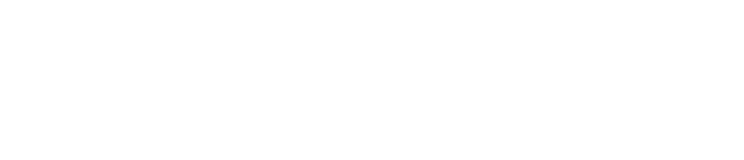
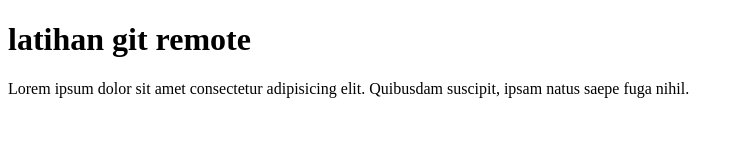
Before and after one commit to nursamsi04/samsi-git-test, a plain HTML site: page index.html in a window 1280 px wide. Shown: the whole page, without its empty margins (0-744 px from the left). Drawn offline with Linux system fonts and the light colour scheme.

Commit message:
menambahkan faragraf

```diff
--- a/index.html
+++ b/index.html
@@ -9,7 +9,8 @@
 </head>
 
 <body>
-
+    <h1>latihan git remote</h1>
+    <p>Lorem ipsum dolor sit amet consectetur adipisicing elit. Quibusdam suscipit, ipsam natus saepe fuga nihil.</p>
 </body>
 
 </html>
```
